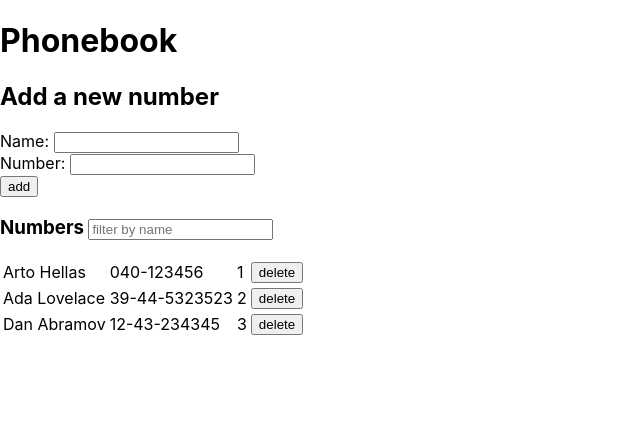
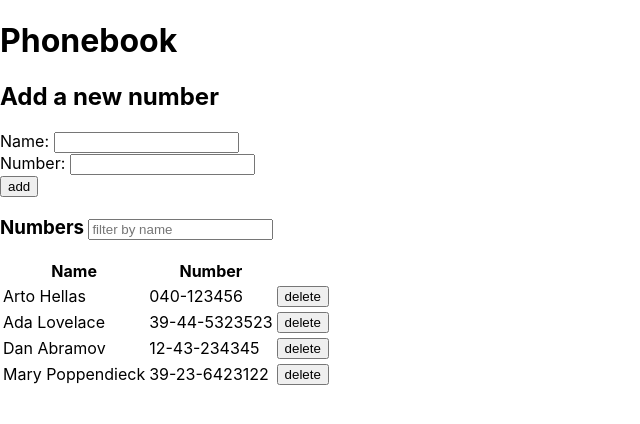
Before and after one commit to JouHouFin/HY_fullstack, a React (Create React App) app in the folder osa2/puhelinluettelo/: page / in a window 1280 px wide. Shown: the top 424 px of the page, without its empty margins (0-640 px from the left). Built offline with nearby package versions, Linux system fonts and the light colour scheme; data requests are answered from the project's data file.

Commit message:
2.17: puhelinluettelo step9 done

```diff
--- a/osa2/puhelinluettelo/db.json
+++ b/osa2/puhelinluettelo/db.json
@@ -1,5 +1,5 @@
 {
-  "persons": [
+  "persons":[
     {
       "name": "Arto Hellas",
       "number": "040-123456",
@@ -14,6 +14,11 @@
       "name": "Dan Abramov",
       "number": "12-43-234345",
       "id": 3
+    },
+    {
+      "name": "Mary Poppendieck",
+      "number": "39-23-6423122",
+      "id": 4
     }
   ]
 }
--- a/osa2/puhelinluettelo/src/App.js
+++ b/osa2/puhelinluettelo/src/App.js
@@ -7,7 +7,7 @@ const PersonForm = ({ newName, handleNameChange, newNumber, handleNumberChange,
     <form>
       <div>Name: <input value={newName} onChange={handleNameChange} /></div>
       <div>Number: <input value={newNumber} onChange={handleNumberChange} /></div>
-      <div><utils.Button handleClick={addContact} text={'add'} type="submit" value={null}/></div>
+      <div><utils.Button handleClick={addContact} text={'add'} type="submit" /></div>
     </form>
   )
 }
@@ -17,8 +17,7 @@ const Person = ({ person, deleteContact }) => {
     <tr>
       <td>{person.name}</td>
       <td>{person.number}</td>
-      <td>{person.id}</td>
-      <td><utils.Button handleClick={deleteContact} type={"submit"} text={"delete"} value={person.id} /></td>
+      <td><utils.Button handleClick={() => deleteContact(person.id, person.name)} type={"submit"} text={"delete"} /></td>
     </tr>
   )
 }
@@ -30,6 +29,7 @@ const PersonList = ({ persons, filteringString, deleteContact }) => {
   return (
     <table>
       <tbody>
+        <tr><th>Name</th><th>Number</th></tr>
         {filteredList.map(person => <Person key={person.name} person={person} deleteContact={deleteContact}/>)}
       </tbody>
     </table>
@@ -76,15 +76,14 @@ const App = () => {
     }
   }
 
-  const deleteContact = event => {
-    event.preventDefault()
-    const personId = event.target.value
+  const deleteContact = (personId, personName) => {
+    const result = window.confirm(`Want to delete ${personName} from phonebook?`);
+    if (result) {
       personUtils.deletePerson(personId)
-      .then(response => {
-        setPersons(persons.filter(person => person.id !== personId))
-        setNewName('a')
-        setNewNumber('b')
+      .then(() => {
+        setPersons(persons.filter(person => personId !== person.id))
       })
+    }
 
   }
 
--- a/osa2/puhelinluettelo/src/components/utils.js
+++ b/osa2/puhelinluettelo/src/components/utils.js
@@ -2,7 +2,7 @@ import React from 'react'
 
 const Button = (props) => {
   return (
-    <button value={props.value} type={props.type} onClick={props.handleClick}>{props.text}</button>
+    <button type={props.type} onClick={props.handleClick}>{props.text}</button>
   )
 }
 
```
Lines whose indentation alone changed are shown as unchanged.
